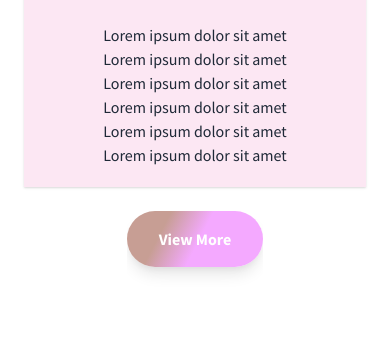
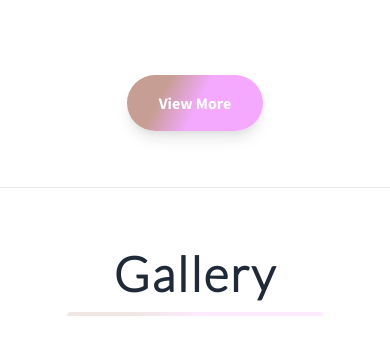
Before and after one commit to sonalsk/Sahayika, a Django app: page / in a window 390 px wide. Shown: the part 5404-5757 px from the top of the page. Run offline with Django 3.2, Linux system fonts and the light colour scheme; some libraries are stand-ins or nearby versions; some web fonts are replaced.

Commit message:
Main Page edited

```diff
--- a/QuodHers/main/templates/main/index.html
+++ b/QuodHers/main/templates/main/index.html
@@ -86,6 +86,10 @@
 					<li class="mr-3">
 						<a class="inline-block toggleColour text-white no-underline hover:text-gray-800 hover:text-underline py-2 px-4"
 							href="#gallery">Gallery</a>
+					</li>
+					<li class="mr-3">
+						<a class="inline-block toggleColour text-white no-underline hover:text-gray-800 hover:text-underline py-2 px-4"
+							href="volunteerMain">Volunteer</a>
 					</li>
 				</ul>
 				<button id="navAction"
@@ -277,14 +281,7 @@
 				</div>
 
 
-				<div class="flex-none mt-auto rounded-b rounded-t-none overflow-hidden">
-					<div class="flex items-center justify-center">
-						<button
-							class="mx-auto lg:mx-0 hover:underline gradient text-white font-bold rounded-full my-6 py-4 px-8 shadow-lg">
-							<a href="./education.html" target="_blank">View More</a>
-						</button>
-					</div>
-				</div>
+
 			</div>
 
 			<div class="w-full md:w-1/3 p-6 flex flex-col flex-grow flex-shrink">
@@ -307,13 +304,7 @@
 					</div>
 				</div>
 
-				<div class="flex-none mt-auto rounded-b rounded-t-none overflow-hidden">
-					<div class="flex items-center justify-center">
-						<button
-							class="mx-auto lg:mx-0 hover:underline gradient text-white font-bold rounded-full my-6 py-4 px-8 shadow-lg">View
-							More</button>
-					</div>
-				</div>
+
 			</div>
 
 			<div class="w-full md:w-1/3 p-6 flex flex-col flex-grow flex-shrink">
@@ -336,17 +327,18 @@
 					</div>
 				</div>
 
-				<div class="flex-none mt-auto rounded-b rounded-t-none overflow-hidden">
+
+			</div>
+
+
+		</div>
+		<div class="flex-none mt-auto rounded-b rounded-t-none overflow-hidden">
 					<div class="flex items-center justify-center">
 						<button
 							class="mx-auto lg:mx-0 hover:underline gradient text-white font-bold rounded-full my-6 py-4 px-8 shadow-lg">View
 							More</button>
 					</div>
 				</div>
-			</div>
-
-
-		</div>
 	</section>
 
 	<!-- Gallery Section -->
```
